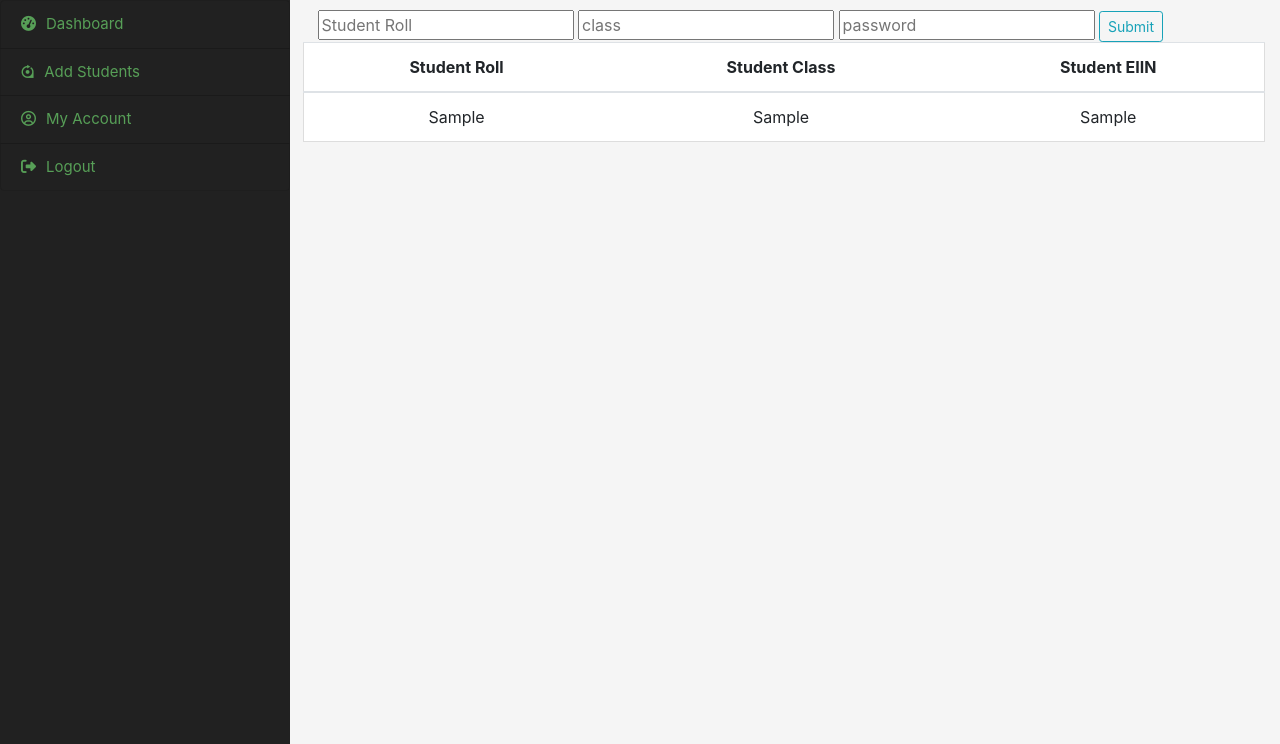
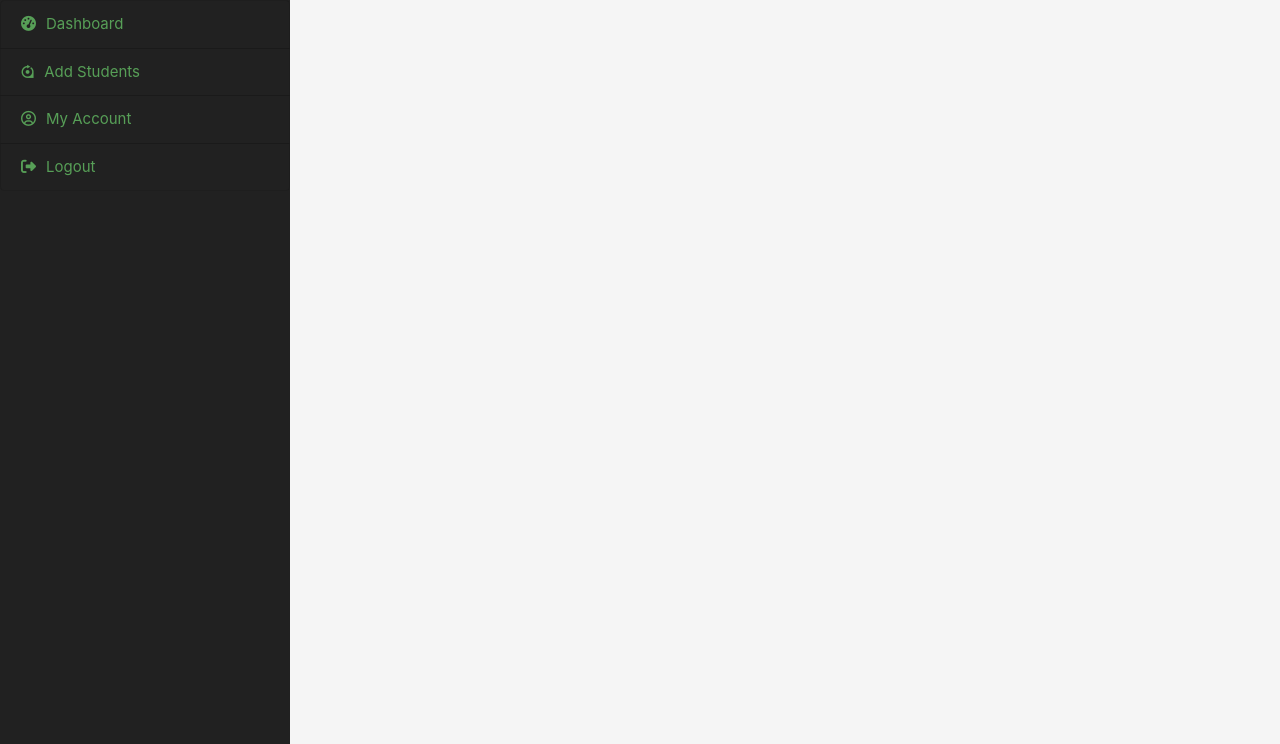
Before and after one commit to saifulshihab/csms, a Django app: template teacher/templates/teacher/add_student.html in a window 1280 px wide. Shown: the part 56-800 px from the top of the page. Run offline with Django 3.2, Linux system fonts and the light colour scheme; tables that the repository leaves empty hold one stand-in row (values such as "Sample post"); the template is opened without the code that fills it: values that come from a table or form of the project are taken from there, most other values are stand-ins (such as "Sample title", 1, 10 or a date in 2020); some libraries are stand-ins or nearby versions.

Commit message:
add_student

```diff
--- a/teacher/templates/teacher/add_student.html
+++ b/teacher/templates/teacher/add_student.html
@@ -1,17 +1,17 @@
 {% extends 'teacher/t_base.html' %}
 <!--{% load crispy_forms_tags %} -->
 {% block content %}
-<form method="POST">
+<!--<form method="POST">
   {% csrf_token %}
   <input type="text" id="roll" name="roll" placeholder="Student Roll">
   <input type="text" id="class" name="class" placeholder="class">
-  <!--  <select id="class" name="class">
+   <select id="class" name="class">
         <option>------------------</option>
         {% for cls in stuobj %}
         <option value={{cls.s_class}}>{{cls.s_class}}</option>
         {% endfor %}
     </select>  -->
-  <input type="text" id="password" name="password" placeholder="password">
+ <!-- <input type="text" id="password" name="password" placeholder="password">
   <input type="submit" class="btn btn-sm btn-outline-info" value="Submit">
 </form>
 
@@ -42,7 +42,7 @@
     <span class="text-danger">No Student registration yet!</span>
   </div>
   {% endif %}
-</div>
+</div> -->
 
 
 
```
